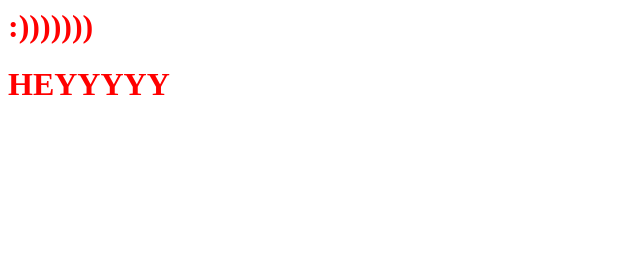
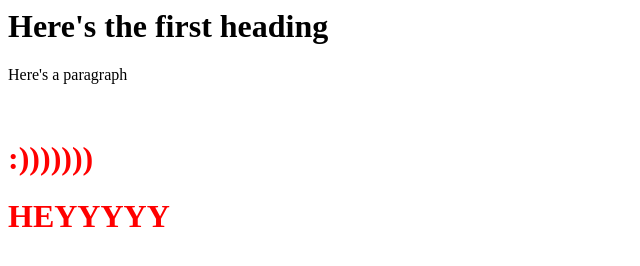
Before and after one commit to jack-marken/jack-marken.github.io, a plain HTML site: page index.html in a window 1280 px wide. Shown: the whole page, without its empty margins (0-640 px from the left). Drawn offline with Linux system fonts and the light colour scheme.

Commit message:
Third commit

```diff
--- a/index.html
+++ b/index.html
@@ -3,6 +3,9 @@
         <title>HEY</title>
     </head>
     <body>
+        <h1>Here's the first heading</h1>
+        <p>Here's a paragraph</p>
+        <br>
         <h1 style="color: red;">:)))))))</h1>
         <h1 style="color: red">HEYYYYY</h1>
     </body>
```
